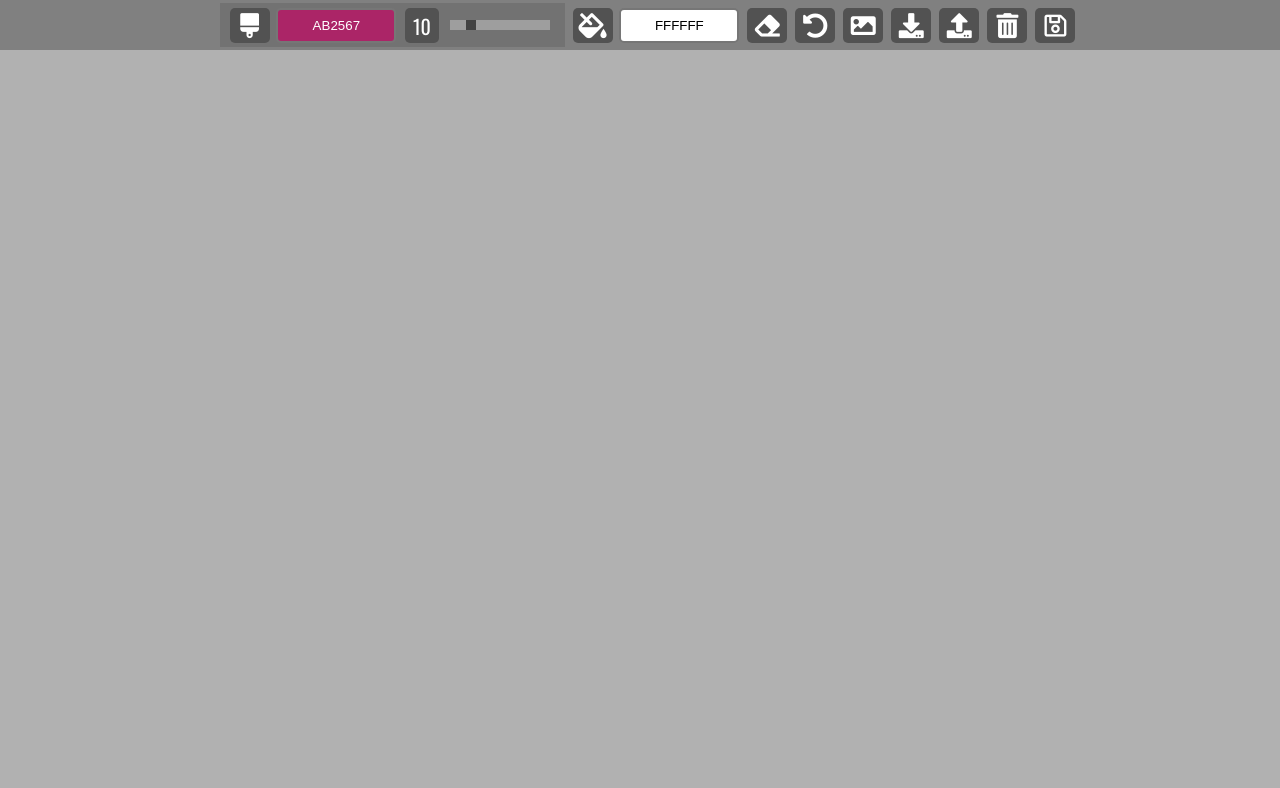
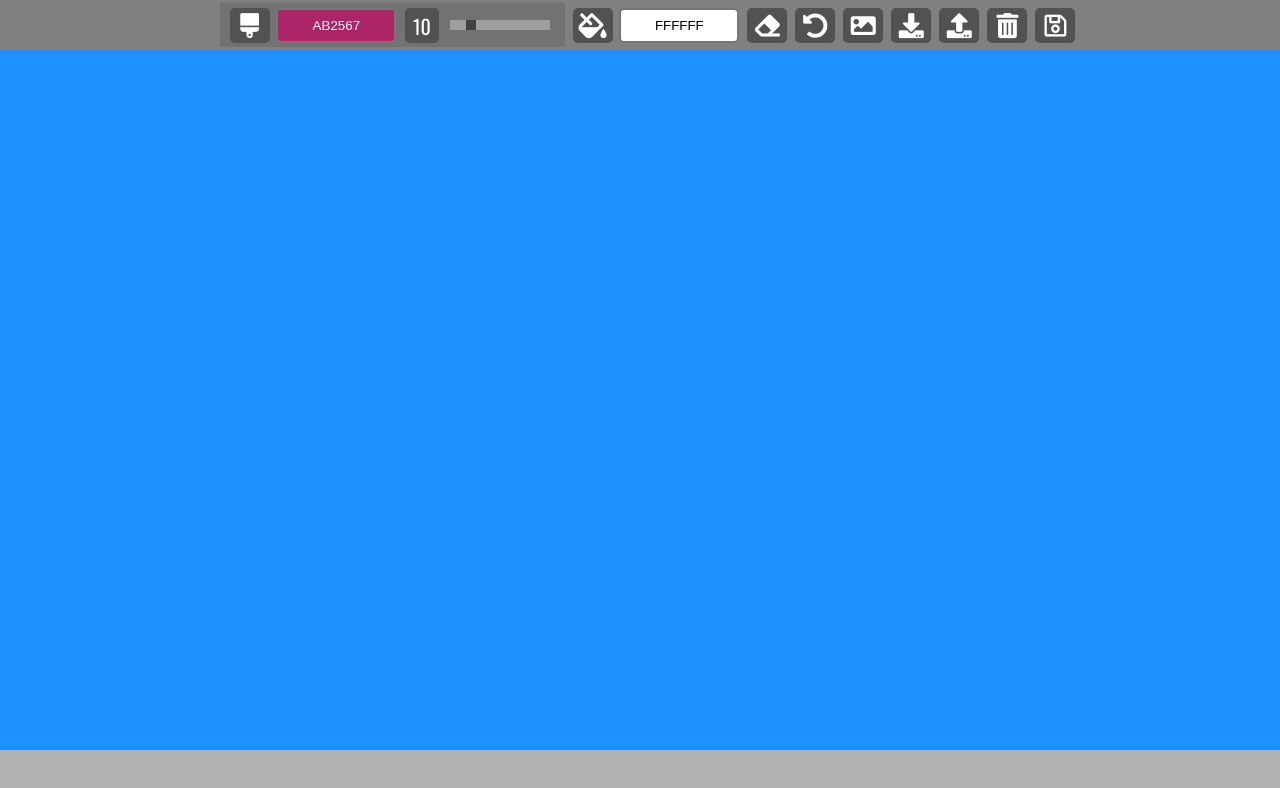
Before and after one commit to anuradha-lakruwan/online-drawer, a plain HTML site: page index.html in a window 1280 px wide. Drawn offline with nearby package versions, Linux system fonts and the light colour scheme.

```diff
--- a/script.js
+++ b/script.js
@@ -10,9 +10,11 @@ const loadStorageBtn = document.getElementById('load-storage');
 const clearStorageBtn = document.getElementById('clear-storage');
 const downloadBtn = document.getElementById('download');
 
+// Global Variables
 const canvas = document.getElementById('canvas');
-let canvasContext = canvas.getContext('2d');
+let myCanvas = canvas.getContext('2d');
 let currentSize = 10;
+let bucketColor = 'dodgerblue';
 
 // Setting Brush Size
 brushSlider.addEventListener('change', () => {
@@ -22,4 +24,18 @@ brushSlider.addEventListener('change', () => {
     } else {
         brushSize.innerHTML = brushSlider.value;
     }
+});
+
+// Create New Canvas (on background color change)
+bucketColorBtn.addEventListener('change', () => {
+    bucketColor = `#${bucketColorBtn.value}`;
+    console.log(bucketColor);
+    createCanvas();
 })
+function createCanvas() {
+    myCanvas.fillStyle = bucketColor;
+    myCanvas.fillRect(0, 0, canvas.width, canvas.height);
+}
+
+// On startup, create canvas
+createCanvas();
--- a/style.css
+++ b/style.css
@@ -121,5 +121,7 @@ body {
 #canvas {
     background-color: rgb(177, 177, 177);
     width: 100%;
-    height: calc(100vh - 50px);
+    height: calc(100vh - 100px);
+    position: absolute;
+    top: 50px;
 }
```
